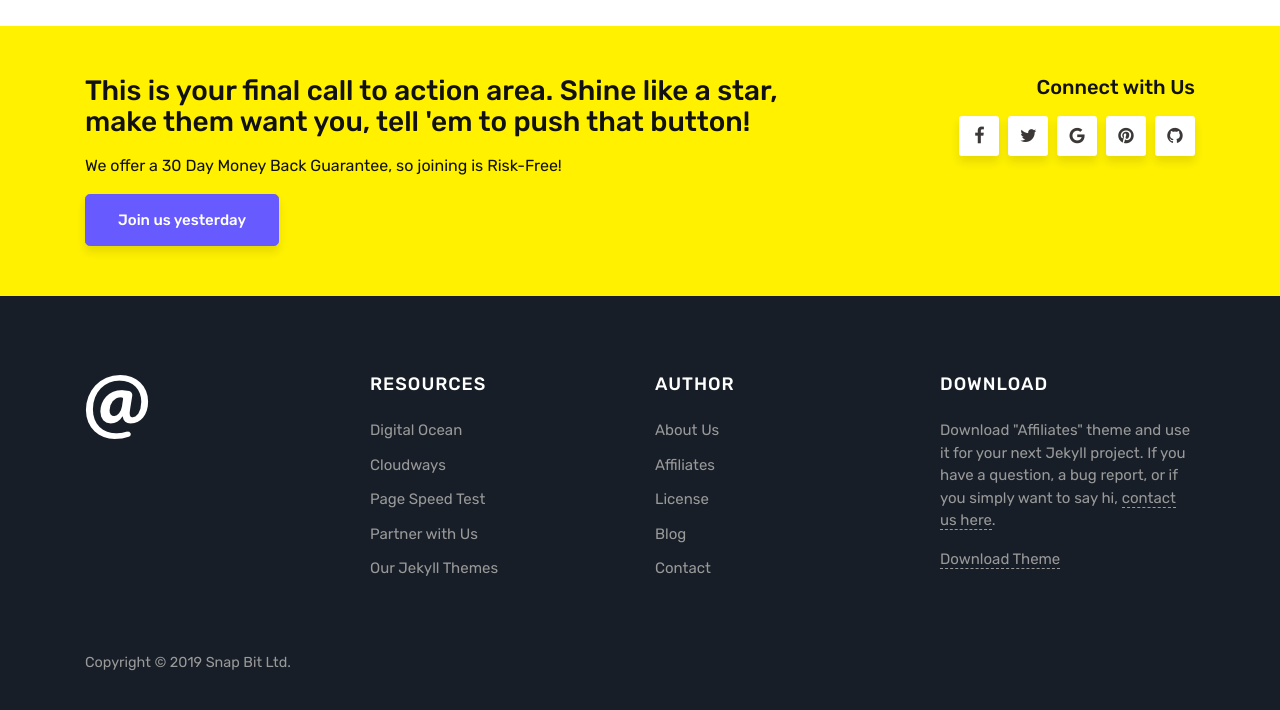
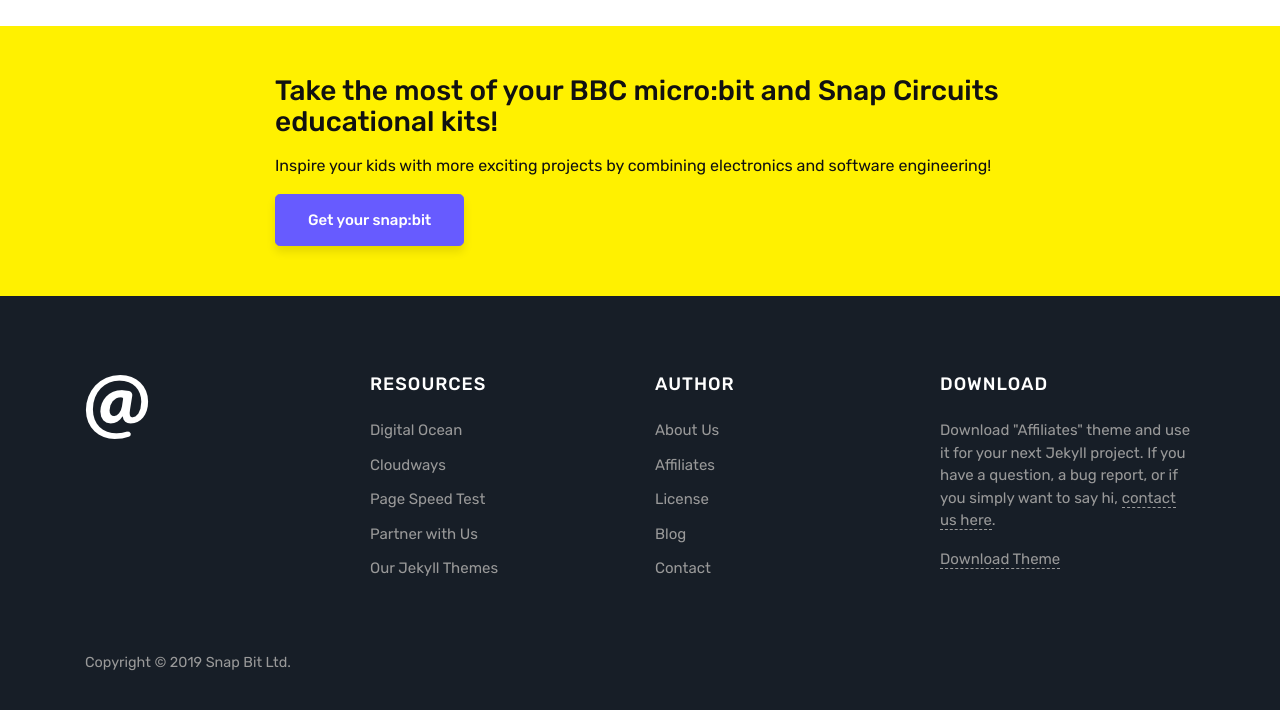
Before and after one commit to snap-bit/snap-bit.github.io, a Jekyll site: the page built from index.html, in a window 1280 px wide and 900 px high, scrolled down 1927 px, cut to the strip 186-896 px from the top of the window. Built offline with Jekyll 4.4.1, drawn with Linux system fonts in a browser that asks for light colours; the list of posts is cut into pages by our own code; comment, search, counter and statistics services are not loaded.

Commit message:
Update call for action before footer

```diff
--- a/_layouts/default.html
+++ b/_layouts/default.html
@@ -121,18 +121,10 @@
             <div class="container">
                 <div class="row justify-content-center">
                     <div class="col-md-8">
-                        <h3>This is your final call to action area. Shine like a star, make them want you, tell 'em to
-                            push that button!</h3>
-                        <p>We offer a <span>30 Day Money Back Guarantee</span>, so joining is <span class="risk-free">Risk-Free!</span></p>
-                        <a class="btn btn-primary btn-lg" href="#">Join us yesterday</a>
-                    </div>
-                    <div class="col-md-4 text-right footersocial">
-                        <h5>Connect with Us</h5>
-                        <i class="fa fa-facebook"></i>
-                        <i class="fa fa-twitter"></i>
-                        <i class="fa fa-google"></i>
-                        <i class="fa fa-pinterest"></i>
-                        <i class="fa fa-github"></i>
+                        <h3>Take the most of your BBC micro:bit and Snap Circuits educational kits!</h3>
+                        <p>Inspire your kids with more exciting projects by combining electronics and software
+                            engineering!</p>
+                        <a class="btn btn-primary btn-lg" href="{{ site.baseurl }}/buy">Get your snap:bit</a>
                     </div>
                 </div>
             </div>
```
